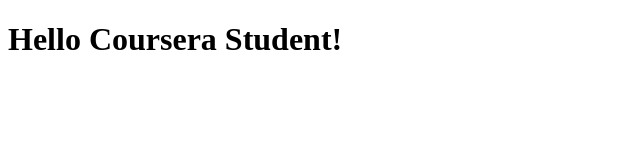
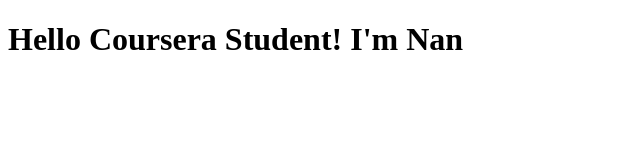
Before and after one commit to nanp/angular_test, a plain HTML site: page index.html in a window 1280 px wide. Shown: the whole page, without its empty margins (0-640 px from the left). Drawn offline with Linux system fonts and the light colour scheme.

Commit message:
first commit

```diff
--- a/index.html
+++ b/index.html
@@ -6,7 +6,7 @@
 </head>
 <body>
 
-<h1>Hello Coursera Student!</h1>
+<h1>Hello Coursera Student! I'm Nan</h1>
 
 </body>
 </html>
```
